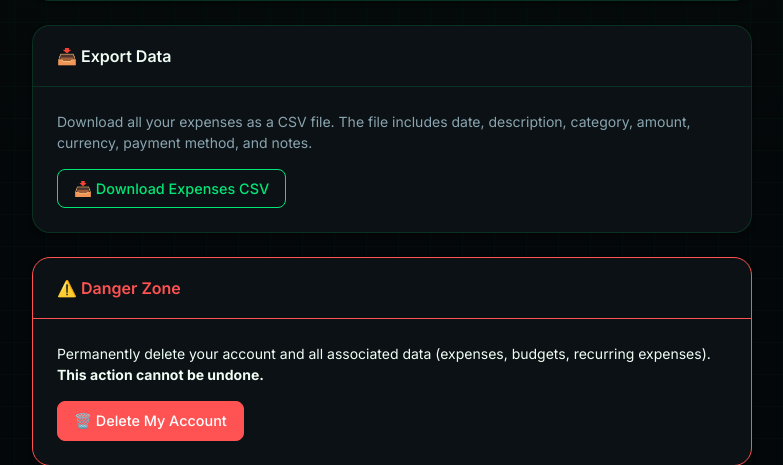
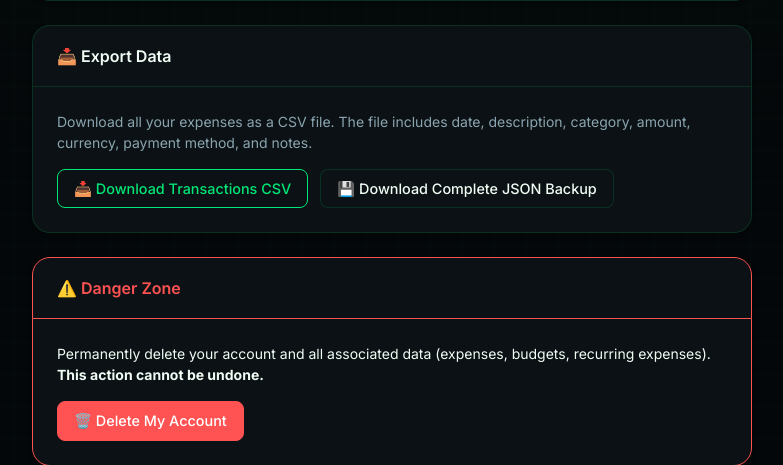
Before and after one commit to shriyanshthanneeru2407-dotcom/pennywise, a Flask app: page /settings in a window 1280 px wide. Shown: the part 1802-2267 px from the top of the page, without its empty margins (242-1025 px from the left). Run offline with Flask 3, Linux system fonts and the light colour scheme; a user stored in the database is signed in; some libraries are stand-ins or nearby versions.

Commit message:
feat: add complete JSON backup export engine and clean up test suite linting

```diff
--- a/app/settings/routes.py
+++ b/app/settings/routes.py
@@ -10,7 +10,9 @@ Routes:
   POST /settings/delete-account → Delete account (with confirmation)
 """
 
+import json
 import re
+from datetime import date, datetime, timezone
 from flask import Blueprint, render_template, redirect, url_for, flash, request, Response
 from flask_login import login_required, current_user, logout_user
 from app import db
@@ -208,6 +210,50 @@ def export_expenses():
     )
 
 
+@settings_bp.route("/backup/json")
+@login_required
+def backup_json():
+    """
+    Export all user financial records as an RFC 8259 JSON package
+    for data portability and offsite backup.
+    """
+    expenses = Expense.query.filter_by(user_id=current_user.id).order_by(Expense.expense_date.desc()).all()
+    categories = Category.query.filter_by(user_id=current_user.id).all()
+    payload = {
+        "version": "1.0",
+        "exported_at": datetime.now(timezone.utc).isoformat(),
+        "user": {
+            "name": current_user.name,
+            "email": current_user.email,
+            "currency": current_user.currency,
+            "theme": current_user.theme,
+        },
+        "custom_categories": [
+            {"name": c.name, "category_type": c.category_type, "icon": c.icon, "color": c.color}
+            for c in categories
+        ],
+        "transactions": [
+            {
+                "date": e.expense_date.isoformat(),
+                "description": e.description,
+                "amount": str(e.amount),
+                "transaction_type": e.transaction_type,
+                "payment_method": e.payment_method,
+                "category": e.category.name if e.category else None,
+                "notes": e.notes,
+            }
+            for e in expenses
+        ],
+    }
+    return Response(
+        json.dumps(payload, indent=2),
+        mimetype="application/json",
+        headers={
+            "Content-Disposition": f"attachment; filename=pennywise-backup-{date.today().isoformat()}.json"
+        },
+    )
+
+
 @settings_bp.route("/delete-account", methods=["POST"])
 @login_required
 def delete_account():
--- a/app/templates/settings/index.html
+++ b/app/templates/settings/index.html
@@ -218,9 +218,14 @@
             Download all your expenses as a CSV file. The file includes date, description,
             category, amount, currency, payment method, and notes.
         </p>
-        <a href="{{ url_for('settings.export_expenses') }}" class="btn btn-outline-primary">
-            📥 Download Expenses CSV
-        </a>
+        <div class="flex gap-3" style="flex-wrap: wrap;">
+            <a href="{{ url_for('settings.export_expenses') }}" class="btn btn-outline-primary">
+                📥 Download Transactions CSV
+            </a>
+            <a href="{{ url_for('settings.backup_json') }}" class="btn btn-secondary">
+                💾 Download Complete JSON Backup
+            </a>
+        </div>
     </div>
 </div>
 
```
Also changed, not shown: tests/conftest.py (+0 -1 lines), tests/test_analytics.py (+0 -2 lines), tests/test_auth.py (+0 -2 lines), tests/test_budgets.py (+0 -1 lines), tests/test_expenses.py (+1 -2 lines), tests/test_models.py (+0 -1 lines), tests/test_recurring.py (+1 -2 lines), tests/test_savings.py (+1 -2 lines), tests/test_security.py (+36 -2 lines).
